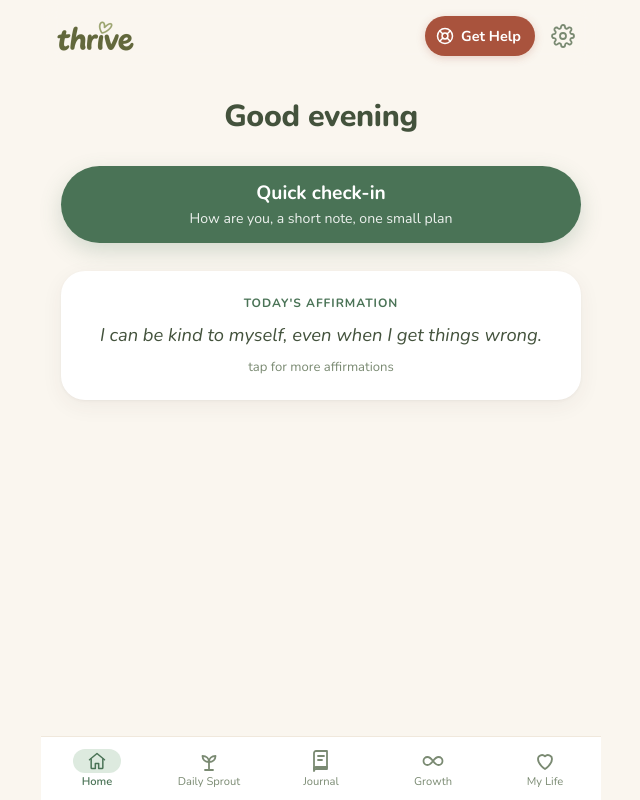
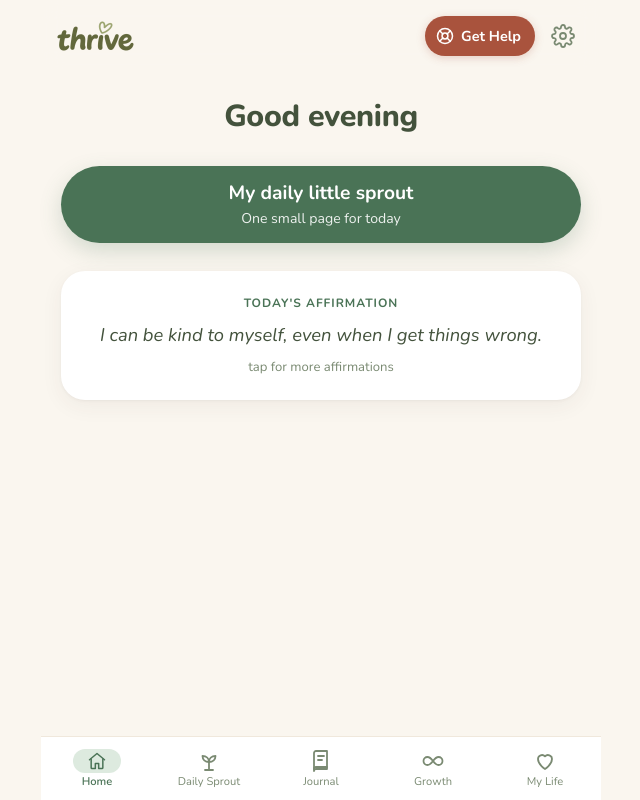
Before and after one commit to asyadlam/thrive, a React (Vite) app: page /growth/habits in a window 1280 px wide. Both pictures are taken after a click on the button "Continue without an account". Shown: the whole page, without its empty margins (319-959 px from the left). Built offline with nearby package versions, Linux system fonts and the light colour scheme; no server answers.

Commit message:
small mod

```diff
--- a/src/pages/Home.tsx
+++ b/src/pages/Home.tsx
@@ -51,10 +51,10 @@ export default function Home() {
         </p>
       )}
 
-      {/* 2. Quick check-in */}
+      {/* 2. My daily little sprout */}
       <Link to="/sprout" className="home-checkin">
-        <span className="home-checkin-title">Quick check-in</span>
-        <span className="home-checkin-sub">How are you, a short note, one small plan</span>
+        <span className="home-checkin-title">My daily little sprout</span>
+        <span className="home-checkin-sub">One small page for today</span>
       </Link>
 
       {/* 3. Today's affirmation — opens the Affirmations page */}
```
